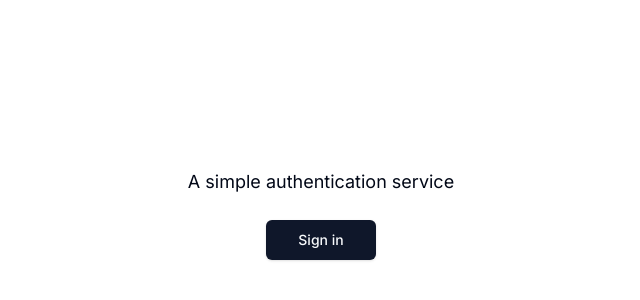
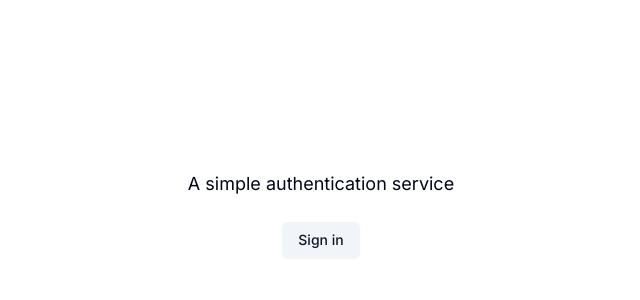
Before and after one commit to ZivFisher/next-auth, a Next.js app: page / in a window 1280 px wide. Shown: the part 198-498 px from the top of the page, without its empty margins (319-959 px from the left). Built offline with nearby package versions, Linux system fonts and the light colour scheme; no server answers.

Commit message:
fix: style

```diff
--- a/app/page.tsx
+++ b/app/page.tsx
@@ -23,7 +23,9 @@ export default function Home() {
         <p className="text-lg">A simple authentication service</p>
         <div>
           <LoginButton asChild>
-            <Button size="lg">Sign in</Button>
+            <Button variant="secondary" size="default">
+              Sign in
+            </Button>
           </LoginButton>
         </div>
       </div>
```
